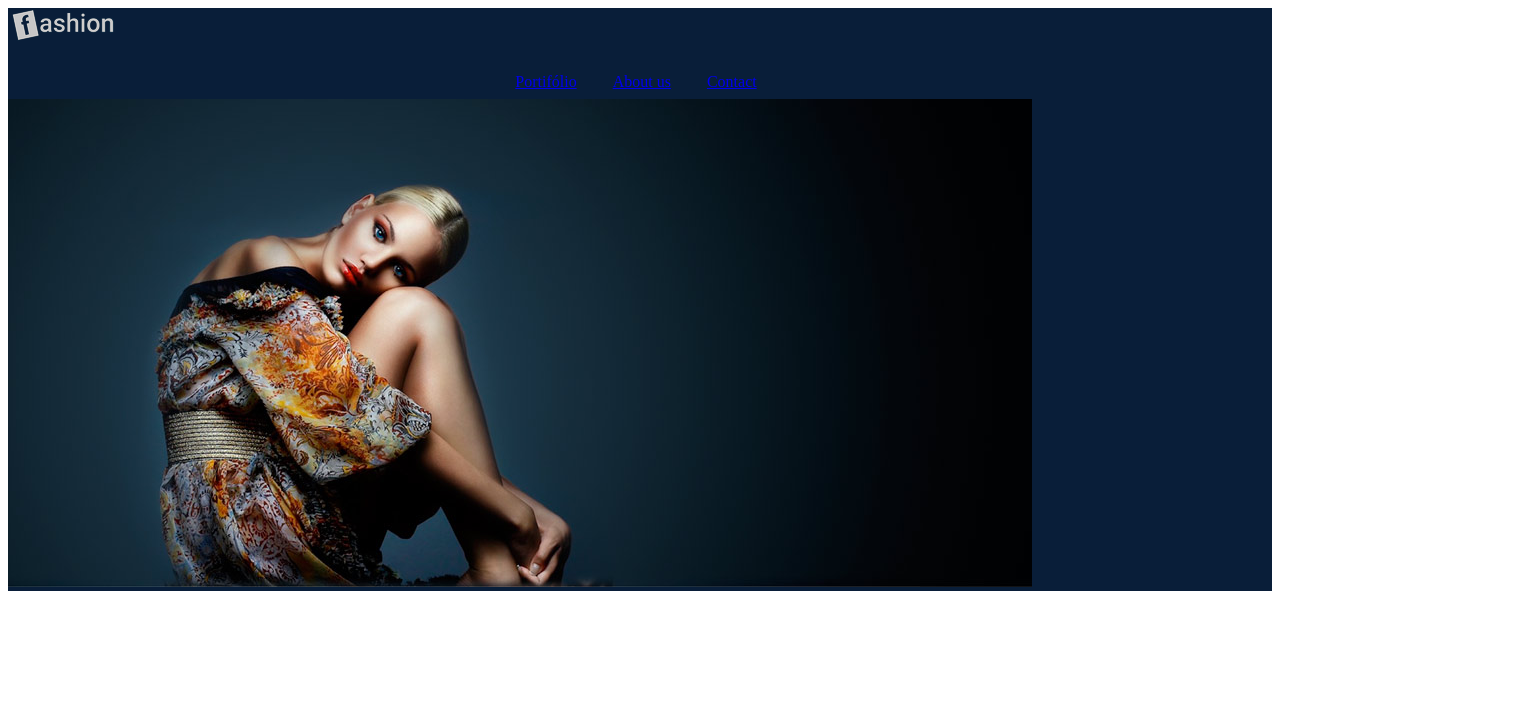
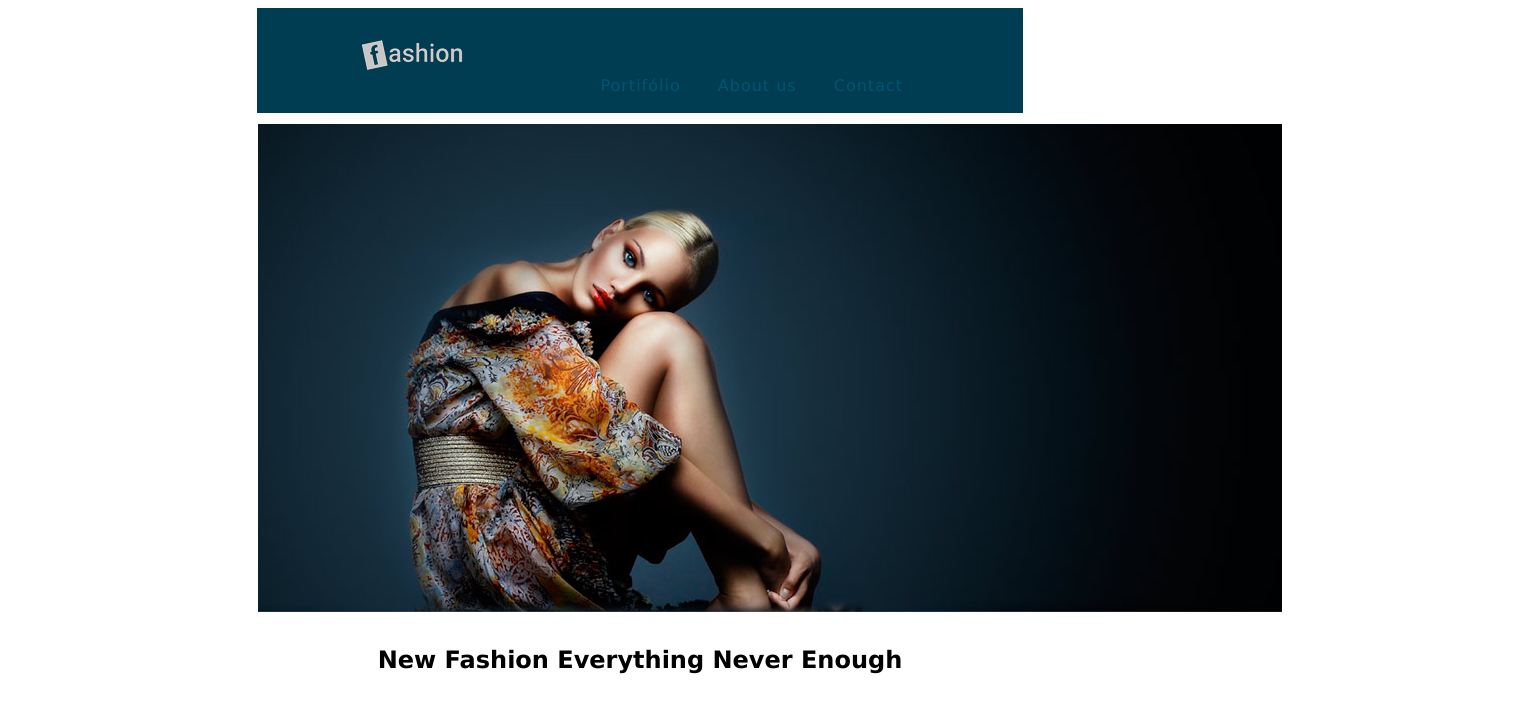
Before and after one commit to rafaellamiranda1/ProjetoFashion, a plain HTML site: page index.html in a window 1280 px wide. Shown: the whole page, 1532 px wide, since content can reach past the window. Drawn offline with Linux system fonts and the light colour scheme.

Commit message:
Header atualizado e inicialização do Main

```diff
--- a/index.html
+++ b/index.html
@@ -18,9 +18,6 @@
                     <li><a class="menu-link" href="./pages/aboutus.html">About us</a></li>
                     <li><a class="menu-link" href="./pages/contact.html">Contact</a></li>
                 </ul>
-
-                <img class="imagem-topo" src="./img/ImagemTopo.jpg" alt="Imagem Topo">
-
                 <p>
 
                 </p>
@@ -28,5 +25,17 @@
         </div>
     </header>
 
+    <img class="ImagemTopo" src="./img/ImagemTopo.jpg" alt="">
+
+    <main>
+        <section class="secao">
+            <div class="container">
+                <h2 class="titulo-seca">New Fashion Everything Never Enough</h2>
+
+            </div>
+
+        </section>
+    </main>
+
 </body>
 </html>
--- a/style/style.css
+++ b/style/style.css
@@ -2,30 +2,57 @@
     box-sizing: border-box;
 }
 
-.menu-lista{
-    margin: 20px 0 0;
-    padding: 0;
-    list-style:none;
+body{
+    background-color: white;
+    font-family:'Lucida Sans', 'Lucida Sans Regular', 'Lucida Grande', 'Lucida Sans Unicode', Geneva, Verdana, sans-serif;
+}
+
+h2{
     text-align: center;
 }
 
+.logo-site{
+    padding: 100;
+
+}
+
+
+
+.cabecalho{
+    background-color: #003d52;
+    padding: 30px 100px 1px 100px;
+    margin: 1px 249px;
+}
+
+
+.menu-lista{
+    margin: 0 0;
+    padding: 0 0;
+    list-style:none;
+    text-align: right;
+}
+
 .menu-lista li{
-    display: inline;
+    display:inline;
     margin-right: 8px;
     margin-bottom: 8px;
 }
 
 .menu-link{
     display: inline-block;
-    padding: 8px 12px;
+    color:#025571;
+    padding: 1px 12px;
+    text-align:right;
+    font-weight: 10%;
+    letter-spacing: 1px;
+    text-decoration: none;
 }
 
-.cabecalho{
-    background-color: rgb(9, 30, 57);
-    margin: 2px 0;
+.menu-link :hover{
+
 }
 
-.imagem-topo{
-
-
+.ImagemTopo{
+    padding: 0 0;
+    margin: 10px 250px;
 }
```
